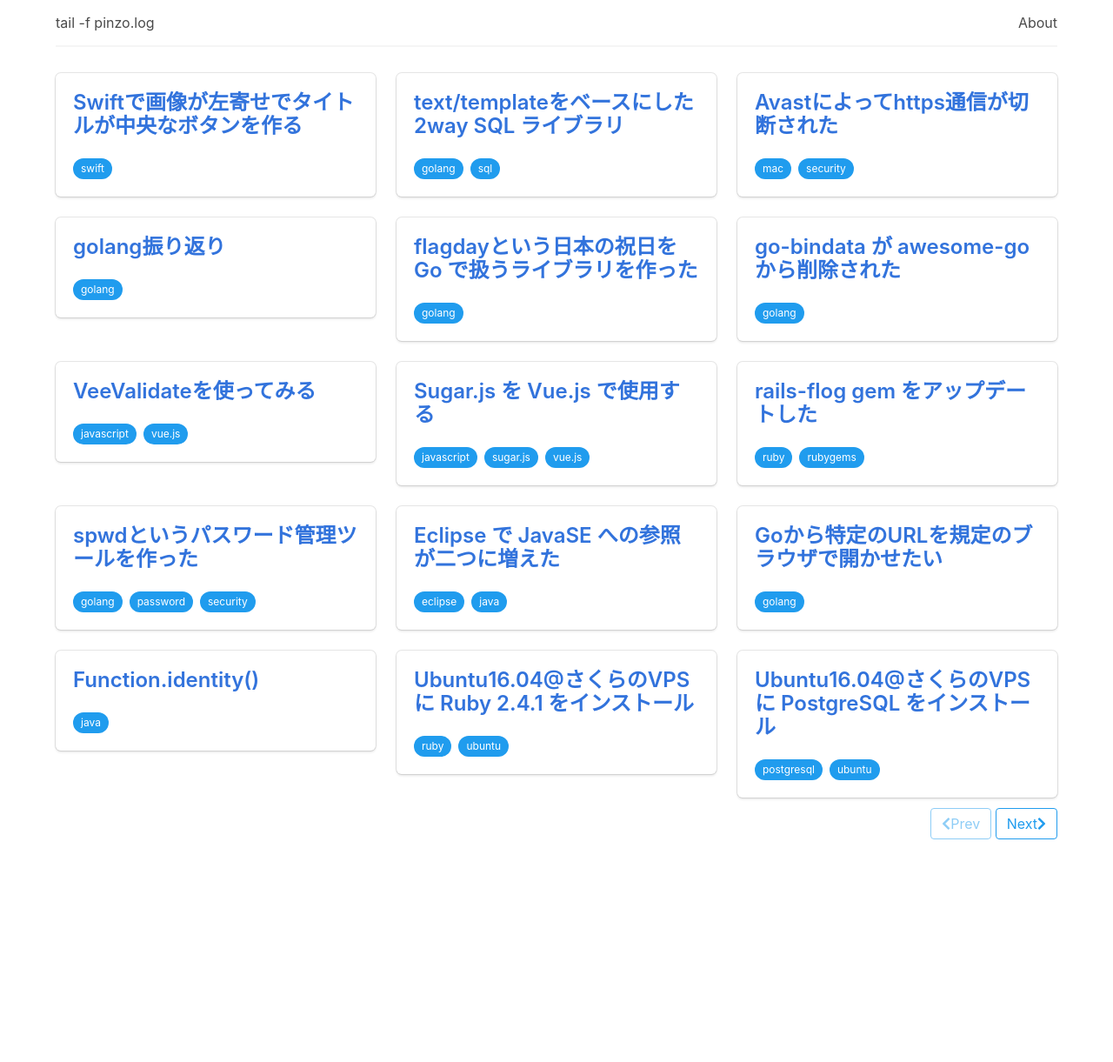
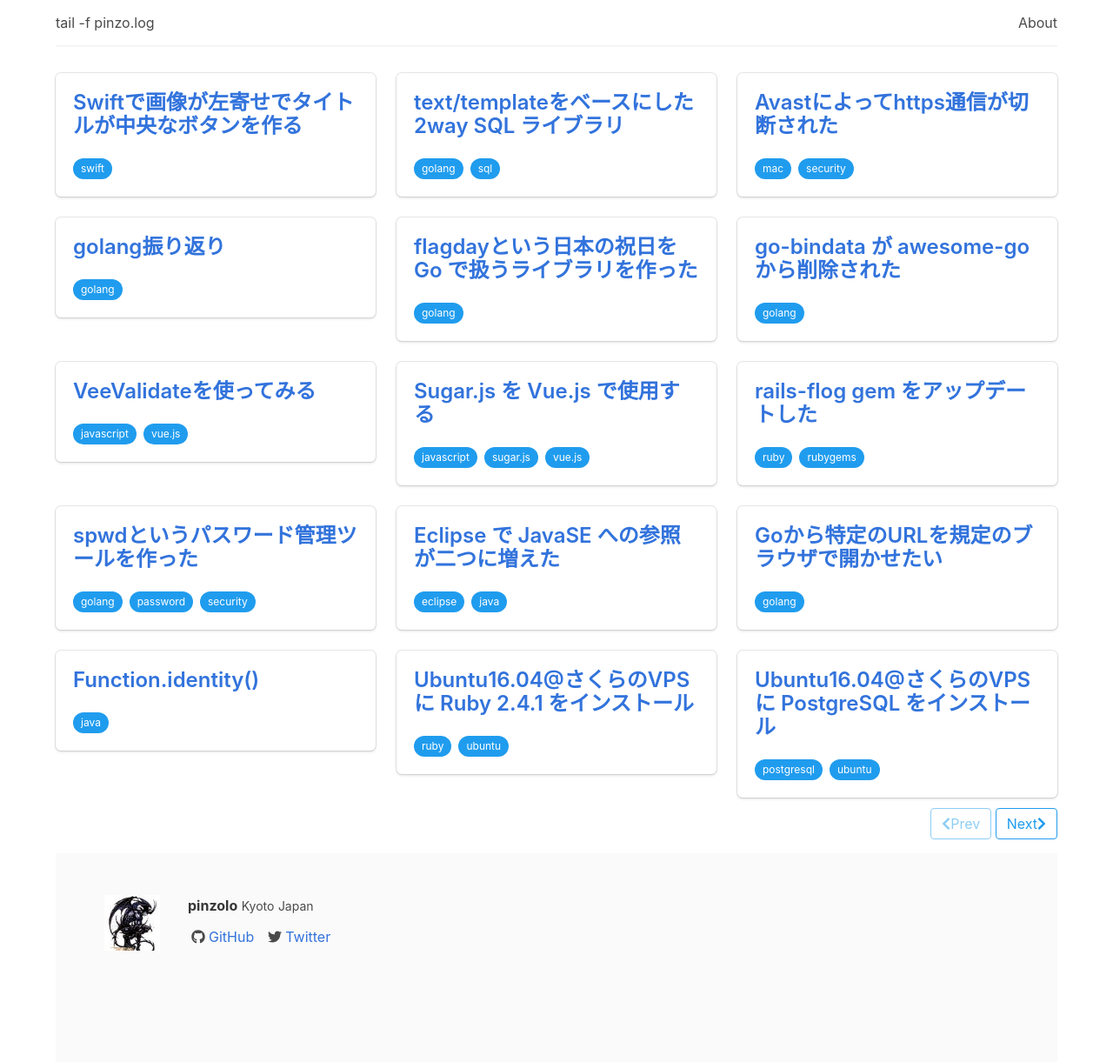
Before and after one commit to pinzolo/pinzolo.github.io, a Jekyll site: the page built from index.html, in a window 1280 px wide. Shown: the whole page at 87% size. Built offline with Jekyll 4.4.1, drawn with Linux system fonts in a browser that asks for light colours; nearby versions of some CDN libraries; the list of posts is cut into pages by our own code; before the commit the page ends 977 px from its top, so only the background shows below that.

Commit message:
Add footer

```diff
--- /dev/null
+++ b/_includes/footer.html
@@ -0,0 +1,34 @@
+<footer class="footer">
+  <div class="content has-text-centered">
+    <article class="media">
+      <figure class="media-left">
+        <p class="image is-64x64">
+          <img src="{{ '/assets/img/blog-author.jpg' | relative_url }}" />
+        </p>
+      </figure>
+      <div class="media-content">
+        <div class="content">
+          <p>
+            <strong>pinzolo</strong> <small>Kyoto</small> <small>Japan</small>
+          </p>
+        </div>
+        <nav class="level is-mobile">
+          <div class="level-left">
+            <span class="level-item">
+              <span class="icon">
+                <i class="fab fa-github"></i>
+              </span>
+              <a href="https://github.com/pinzolo">GitHub</a>
+            </span>
+            <span class="level-item">
+              <span class="icon">
+                <i class="fab fa-twitter"></i>
+              </span>
+              <a href="https://twitter.com/pinzolo">Twitter</a>
+            </span>
+          </div>
+        </nav>
+      </div>
+    </article>
+  </div>
+</footer>
--- a/_includes/pager.html
+++ b/_includes/pager.html
@@ -1,3 +1,4 @@
+<div class="container pager">
   <div class="columns">
     <div class="column">
       <div class="is-pulled-right">
@@ -33,3 +34,4 @@
       </div>
     </div>
   </div>
+</div>
--- a/_layouts/default.html
+++ b/_layouts/default.html
@@ -11,6 +11,7 @@ layout: default
     <div class="container">
       {% include nav.html %}
       {{ content }}
+      {% include footer.html %}
     </div>
     {% include scripts.html %}
   </body>
--- a/_layouts/post.html
+++ b/_layouts/post.html
@@ -10,5 +10,5 @@ layout: default
       {{ content }}
     </div>
   </article>
-  {% include pager.html prev=page.previous.url next=page.next.url %}
 </main>
+{% include pager.html prev=page.previous.url next=page.next.url %}
--- a/assets/css/style.scss
+++ b/assets/css/style.scss
@@ -1,13 +1,10 @@
 ---
 ---
-
-[v-cloak] {
-  display: none;
-}
 
 .main-content {
   padding-top: 2rem;
 }
+
 .post-entry {
   p {
     padding-bottom: 1em;
@@ -22,3 +19,7 @@
     }
   }
 }
+
+.pager {
+  padding-bottom: 1rem;
+}
```
Lines whose indentation alone changed are shown as unchanged.
